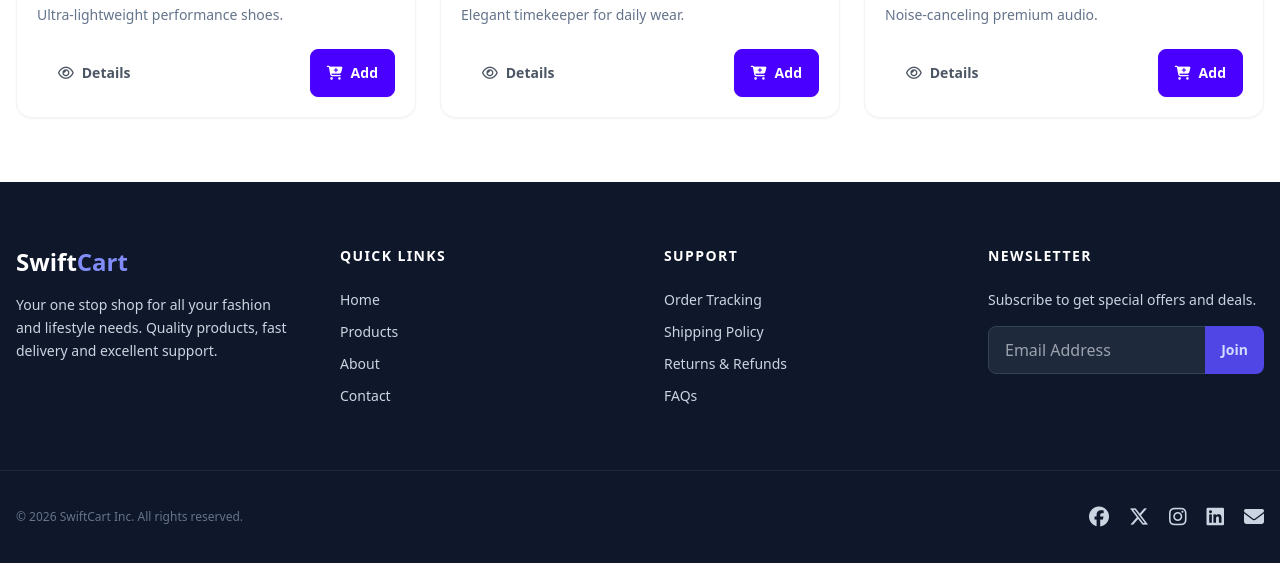
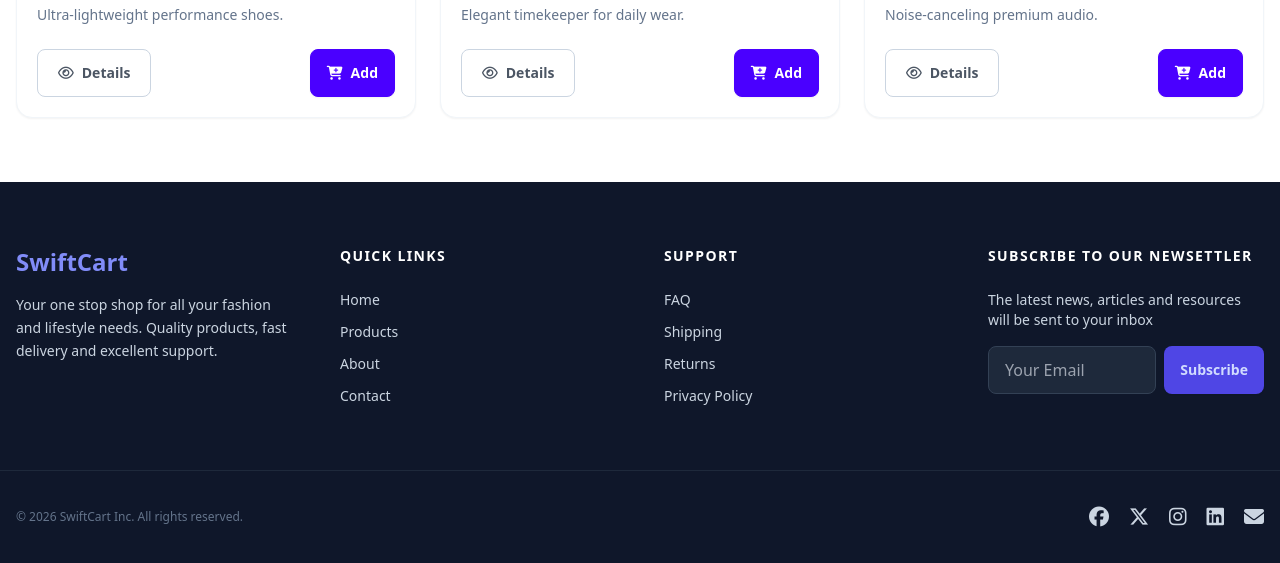
Before and after one commit to AmeerKhasru/swiftcart-ecommerce-by-khasru, a plain HTML site: page index.html in a window 1280 px wide. Shown: the part 1382-1945 px from the top of the page. Drawn offline with nearby package versions, Linux system fonts and the light colour scheme.

Commit message:
footer edited

```diff
--- a/index.html
+++ b/index.html
@@ -216,7 +216,7 @@
         <h3 class="card-title text-lg">Racing Sneakers</h3>
         <p class="text-slate-500 text-sm">Ultra-lightweight performance shoes.</p>
         <div class="flex justify-between items-center mt-4">
-          <button class="btn btn-ghost text-gray-600 px-5 w-30 border">
+          <button class="btn btn-ghost text-gray-600 px-5 w-30 border border-slate-300">
             <i class="fa-regular fa-eye"></i>Details
           </button>
           <button class="btn btn-primary text-white">
@@ -234,7 +234,7 @@
         <h3 class="card-title text-lg">Minimalist Watch</h3>
         <p class="text-slate-500 text-sm">Elegant timekeeper for daily wear.</p>
         <div class="flex justify-between items-center mt-4">
-          <button class="btn btn-ghost text-gray-600 px-5 w-30 border">
+          <button class="btn btn-ghost text-gray-600 px-5 w-30 border-slate-300">
             <i class="fa-regular fa-eye"></i>Details
           </button>
           <button class="btn btn-primary text-white">
@@ -253,7 +253,7 @@
         <h3 class="card-title text-lg">Wireless Headset</h3>
         <p class="text-slate-500 text-sm">Noise-canceling premium audio.</p>
         <div class="flex justify-between items-center mt-4">
-          <button class="btn btn-ghost text-gray-600 px-5 w-30 border">
+          <button class="btn btn-ghost text-gray-600 px-5 w-30 border-slate-300">
             <i class="fa-regular fa-eye"></i>Details
           </button>
           <button class="btn btn-primary text-white">
@@ -270,7 +270,7 @@
     <div class="grid grid-cols-1 md:grid-cols-2 lg:grid-cols-4 gap-12">
 
       <div class="space-y-4">
-        <a class="text-2xl font-bold text-white">Swift<span class="text-indigo-400">Cart</span></a>
+        <a class="text-2xl font-bold text-indigo-400">SwiftCart</span></a>
         <p class="text-sm leading-relaxed">
           Your one stop shop for all your fashion and lifestyle needs. Quality products, fast delivery and excellent support.
         </p>
@@ -287,19 +287,19 @@
       <div>
         <h4 class="text-white font-bold mb-6 uppercase text-sm tracking-widest">Support</h4>
         <ul class="space-y-3 text-sm">
-          <li><a href="#" class="hover:text-indigo-400 transition-colors">Order Tracking</a></li>
-          <li><a href="#" class="hover:text-indigo-400 transition-colors">Shipping Policy</a></li>
-          <li><a href="#" class="hover:text-indigo-400 transition-colors">Returns & Refunds</a></li>
-          <li><a href="#" class="hover:text-indigo-400 transition-colors">FAQs</a></li>
+          <li><a href="#" class="hover:text-indigo-400 transition-colors">FAQ</a></li>
+          <li><a href="#" class="hover:text-indigo-400 transition-colors">Shipping</a></li>
+          <li><a href="#" class="hover:text-indigo-400 transition-colors">Returns</a></li>
+          <li><a href="#" class="hover:text-indigo-400 transition-colors">Privacy Policy</a></li>
         </ul>
       </div>
 
       <div>
-        <h4 class="text-white font-bold mb-6 uppercase text-sm tracking-widest">Newsletter</h4>
-        <p class="text-sm mb-4">Subscribe to get special offers and deals.</p>
-        <div class="join w-full">
-          <input class="input input-bordered join-item w-full bg-slate-800 border-slate-700 focus:border-indigo-400" placeholder="Email Address" />
-          <button class="btn btn-primary join-item bg-indigo-600 border-none hover:bg-indigo-700">Join</button>
+        <h4 class="text-white font-bold mb-6 uppercase text-sm tracking-widest">SUBSCRIBE TO OUR NEWSETTLER</h4>
+        <p class="text-sm mb-4">The latest news, articles and resources will be sent to your inbox</p>
+        <div class=" w-full flex gap-2">
+          <input class="input input-bordered w-full bg-slate-800 border-slate-700 focus:border-indigo-400" placeholder="Your Email" />
+          <button class="btn btn-primary bg-indigo-600 border-none hover:bg-indigo-700">Subscribe</button>
         </div>
       </div>
 
```
